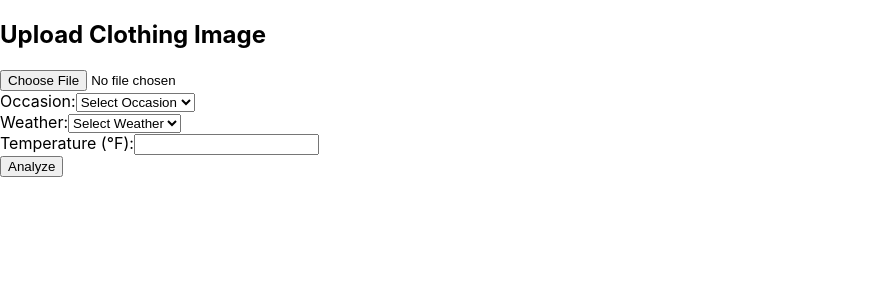
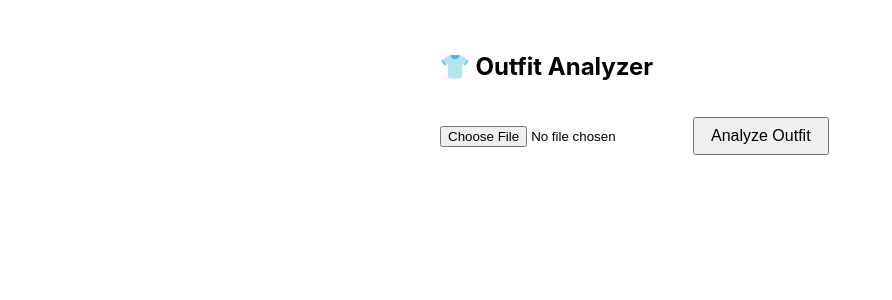
Before and after one commit to RounakAmre/outfit-gen, a React (Create React App) app: page / in a window 1280 px wide. Shown: the top 300 px of the page, without its empty margins (0-892 px from the left). Built offline with nearby package versions, Linux system fonts and the light colour scheme.

Commit message:
Update UI for preset/context input and backend analysis

```diff
--- a/src/components/ImageUpload.jsx
+++ b/src/components/ImageUpload.jsx
@@ -1,83 +1,111 @@
-import React, { useState } from "react";
+import React, { useState, useEffect } from "react";
 
-function ImageUpload() {
+function ImageUpload({ presetData, analyzeContext, openPreAnalyzePopup }) {
   const [image, setImage] = useState(null);
   const [result, setResult] = useState(null);
   const [loading, setLoading] = useState(false);
+  const [isMobile, setIsMobile] = useState(false);
 
-  const [occasion, setOccasion] = useState("");
-  const [weather, setWeather] = useState("");
-  const [temperature, setTemperature] = useState("");
+  useEffect(() => {
+    const mobile = /Mobi|Android|iPhone|iPad/i.test(navigator.userAgent);
+    setIsMobile(mobile);
+  }, []);
 
-  const handleImageChange = (e) => {
-    setImage(e.target.files[0]);
+  const handleFileChange = (e) => {
+    const file = e.target.files[0];
+    if (file) {
+      setImage(file);
+      setResult(null);
+      openPreAnalyzePopup();
+    }
   };
 
-  const handleAnalyze = async () => {
-    if (!image || !occasion || !weather || !temperature) {
-      alert("Please select image and fill all fields.");
-      return;
-    }
-
+  const handleUpload = async () => {
+    if (!image) return;
     setLoading(true);
     const formData = new FormData();
     formData.append("image", image);
-    formData.append("occasion", occasion);
-    formData.append("weather", weather);
-    formData.append("temperature", temperature);
+    formData.append("name", presetData.name);
+    formData.append("gender", presetData.gender);
+    formData.append("complexion", presetData.complexion);
+    formData.append("heightFeet", presetData.heightFeet);
+    formData.append("heightInches", presetData.heightInches);
+    formData.append("buildType", presetData.buildType);
+    formData.append("occasion", analyzeContext.occasion);
+    formData.append("weather", analyzeContext.weather);
+    formData.append("temperature", analyzeContext.temperature); // optional
 
-    const response = await fetch("http://localhost:8000/api/analyze", {
+    try {
+      const res = await fetch("https://outfitter-backend-n1hd.onrender.com/api/analyze", {
         method: "POST",
         body: formData,
       });
-
-    const data = await response.json();
+      const data = await res.json();
       setResult(data);
+    } catch (error) {
+      setResult({ error: "Failed to connect to the backend." });
+    } finally {
       setLoading(false);
+    }
   };
 
   return (
+    <div style={{ padding: "2rem", maxWidth: "400px", margin: "auto" }}>
+      <h2>👕 Outfit Analyzer</h2>
+
+      {isMobile ? (
+        <input
+          type="file"
+          accept="image/*"
+          capture="environment"
+          onChange={handleFileChange}
+        />
+      ) : (
+        <input
+          type="file"
+          accept="image/*"
+          onChange={handleFileChange}
+        />
+      )}
+
+      {image && (
+        <div style={{ marginTop: "1rem" }}>
+          <img
+            src={URL.createObjectURL(image)}
+            alt="preview"
+            style={{ width: "100%", borderRadius: "8px" }}
+          />
+        </div>
+      )}
+
+      <button
+        onClick={handleUpload}
+        style={{
+          marginTop: "1rem",
+          padding: "0.5rem 1rem",
+          fontSize: "16px",
+          cursor: "pointer",
+        }}
+      >
+        {loading ? "Analyzing..." : "Analyze Outfit"}
+      </button>
+
+      {result && (
+        <div style={{ marginTop: "1rem" }}>
+          {result.error ? (
+            <p style={{ color: "red" }}>{result.error}</p>
+          ) : (
             <div>
-      <h2>Upload Clothing Image</h2>
-      <input type="file" onChange={handleImageChange} />
-      <div>
-        <label>Occasion:</label>
-        <select onChange={(e) => setOccasion(e.target.value)} defaultValue="">
-          <option value="" disabled>Select Occasion</option>
-          <option value="date">Date</option>
-          <option value="workout">Workout</option>
-          <option value="casual stroll">Casual Stroll</option>
-          <option value="vacation">Vacation</option>
-          <option value="formal">Formal</option>
-        </select>
-      </div>
-      <div>
-        <label>Weather:</label>
-        <select onChange={(e) => setWeather(e.target.value)} defaultValue="">
-          <option value="" disabled>Select Weather</option>
-          <option value="sunny">Sunny</option>
-          <option value="cloudy">Cloudy</option>
-          <option value="rainy">Rainy</option>
-          <option value="snowy">Snowy</option>
-        </select>
-      </div>
-      <div>
-        <label>Temperature (°F):</label>
-        <input type="number" onChange={(e) => setTemperature(e.target.value)} />
-      </div>
-      <button onClick={handleAnalyze}>Analyze</button>
-
-      {loading && <p>Analyzing...</p>}
-      {result && (
-        <div>
-          <h3>Results</h3>
               <p><strong>Detected:</strong> {result.article}</p>
               <p><strong>Color:</strong> {result.color}</p>
+              <p><strong>Suggestions:</strong></p>
               <ul>
-            {result.suggestions && result.suggestions.map((s, i) => (
+                {result.suggestions.map((s, i) => (
                   <li key={i}>{s}</li>
                 ))}
               </ul>
+            </div>
+          )}
         </div>
       )}
     </div>
```
Also changed, not shown: 1 other file (tests, documents, lock files or other folders). Lines whose indentation alone changed are shown as unchanged.
